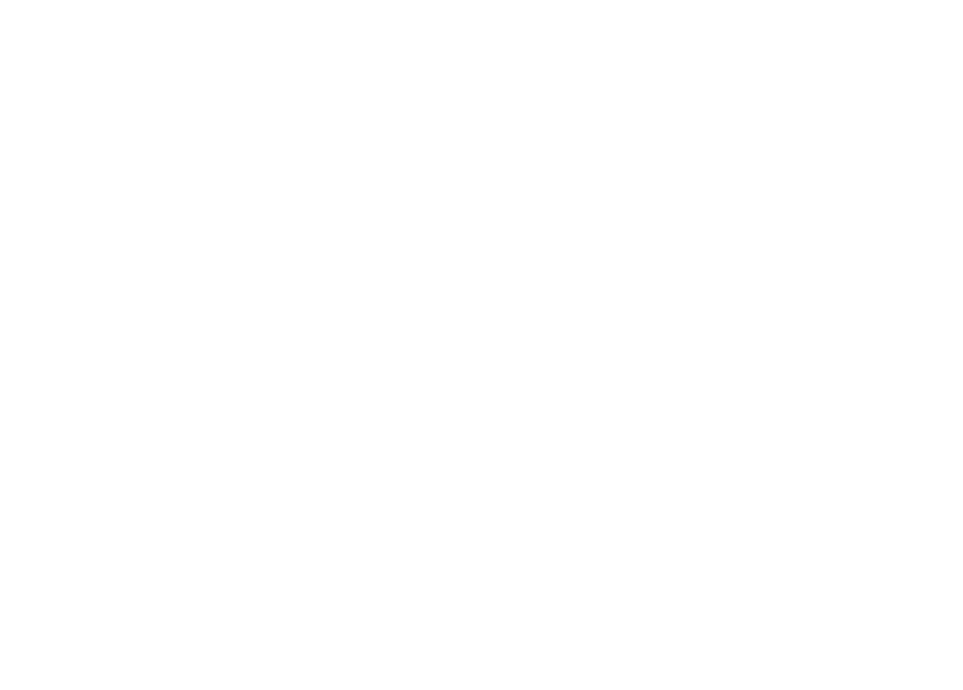
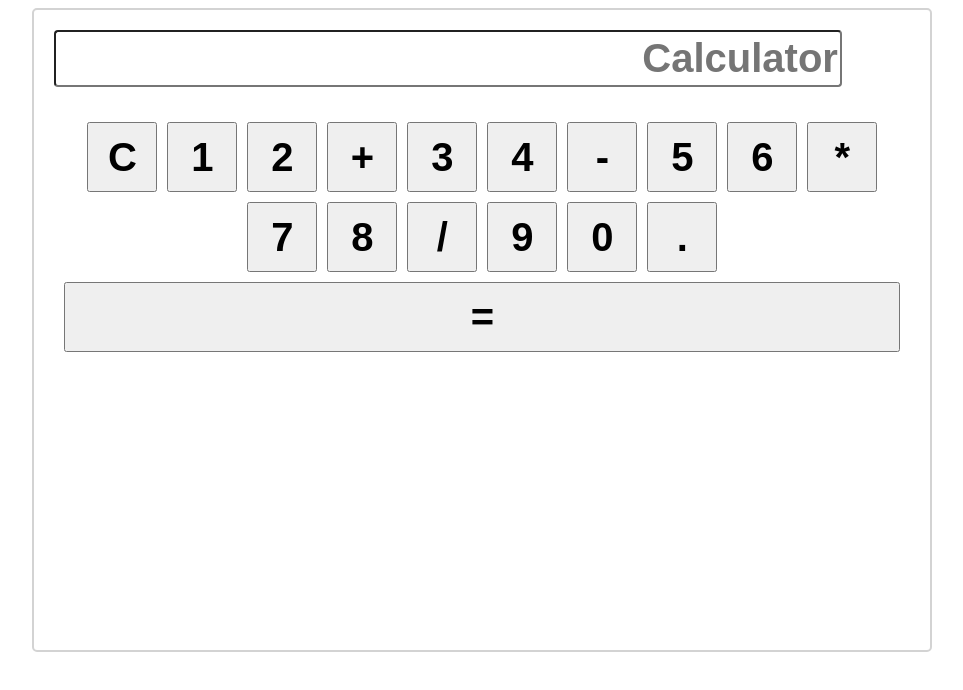
Before and after one commit to TheFlashSpeedster/JavaScript, a plain HTML site: page Projects/1. Calculator/index.html in a window 1280 px wide. Shown: the whole page, without its empty margins (102-1065 px from the left). Drawn offline with Linux system fonts and the light colour scheme.

Commit message:
Calculator Project

```diff
--- a/Projects/1. Calculator/index.html
+++ b/Projects/1. Calculator/index.html
@@ -1,11 +1,77 @@
 <!DOCTYPE html>
 <html lang="en">
+
 <head>
   <meta charset="UTF-8">
   <meta name="viewport" content="width=device-width, initial-scale=1.0">
+  <link rel="stylesheet" href="styles.css">
   <title>Calculator</title>
 </head>
+
 <body>
+  <div id="calculator">
+    <input type="text" id="display" value="" placeholder="Calculator" readonly>
+    <div id="button_container">
+      <button class="btn" onclick="currentValue = '';
+      document.querySelector('#display').value=currentValue">C</button>
 
+      <button class="btn" onclick="currentValue = currentValue + '1';
+      document.querySelector('#display').value=currentValue">1</button>
+
+      <button class="btn" onclick="currentValue = currentValue + '2';
+      document.querySelector('#display').value=currentValue">2</button>
+
+      <button class="btn" onclick="currentValue = currentValue + '+';
+      document.querySelector('#display').value=currentValue">+</button>
+
+      <button class="btn" onclick="currentValue = currentValue + '3';
+      document.querySelector('#display').value=currentValue">3</button>
+
+      <button class="btn" onclick="currentValue = currentValue + '4';
+      document.querySelector('#display').value=currentValue">4</button>
+
+      <button class="btn" onclick="currentValue = currentValue + '-';
+      document.querySelector('#display').value=currentValue">-</button>
+
+      <button class="btn" onclick="currentValue = currentValue + '5';
+      document.querySelector('#display').value=currentValue">5</button>
+
+      <button class="btn" onclick="currentValue = currentValue + '6';
+      document.querySelector('#display').value=currentValue">6</button>
+
+      <button class="btn" onclick="currentValue = currentValue + '*';
+      document.querySelector('#display').value=currentValue">*</button>
+
+      <button class="btn" onclick="currentValue = currentValue + '7';
+      document.querySelector('#display').value=currentValue">7</button>
+
+      <button class="btn" onclick="currentValue = currentValue + '8';
+      document.querySelector('#display').value=currentValue">8</button>
+
+      <button class="btn" onclick="currentValue = currentValue + '/';
+      document.querySelector('#display').value=currentValue">/</button>
+
+      <button class="btn" onclick="currentValue = currentValue + '9';
+      document.querySelector('#display').value=currentValue">9</button>
+
+      <button class="btn" onclick="currentValue = currentValue + '0';
+      document.querySelector('#display').value=currentValue">0</button>
+
+      <button class="btn" onclick="currentValue = currentValue + '.';
+      document.querySelector('#display').value=currentValue">.</button>
+
+      <!-- = (Evalutate Result) -->
+      <button id="evalButton" class="btn" onclick="
+      let result = eval(currentValue);
+      document.querySelector('#display').value=result">=</button>
+    </div>
+  </div>
+
+  <script>
+    let currentValue = '';
+    document.querySelector('#display').value = currentValue;
+
+  </script>
 </body>
+
 </html>
--- /dev/null
+++ b/Projects/1. Calculator/styles.css
@@ -0,0 +1,38 @@
+* {
+  font-size: 40px;
+  font-weight: bold;
+}
+
+#calculator {
+  border: 2px lightgray solid;
+  border-radius: 5px;
+  height: 80vh;
+  width: 70vw;
+  margin-left: 10%;
+  margin-right: 10%;
+}
+
+#display {
+  margin: 20px 20px 5px 20px;
+  width: 87%;
+  height: 8%;
+  border-radius: 4px;
+  text-align: right;
+}
+
+#button_container {
+  margin: 25px;
+  display: flex;
+  flex-wrap: wrap;
+  justify-content: center;
+}
+
+.btn {
+  width: 70px;
+  height: 70px;
+  margin: 5px;
+}
+
+#evalButton {
+  width: 100%;
+}
```
